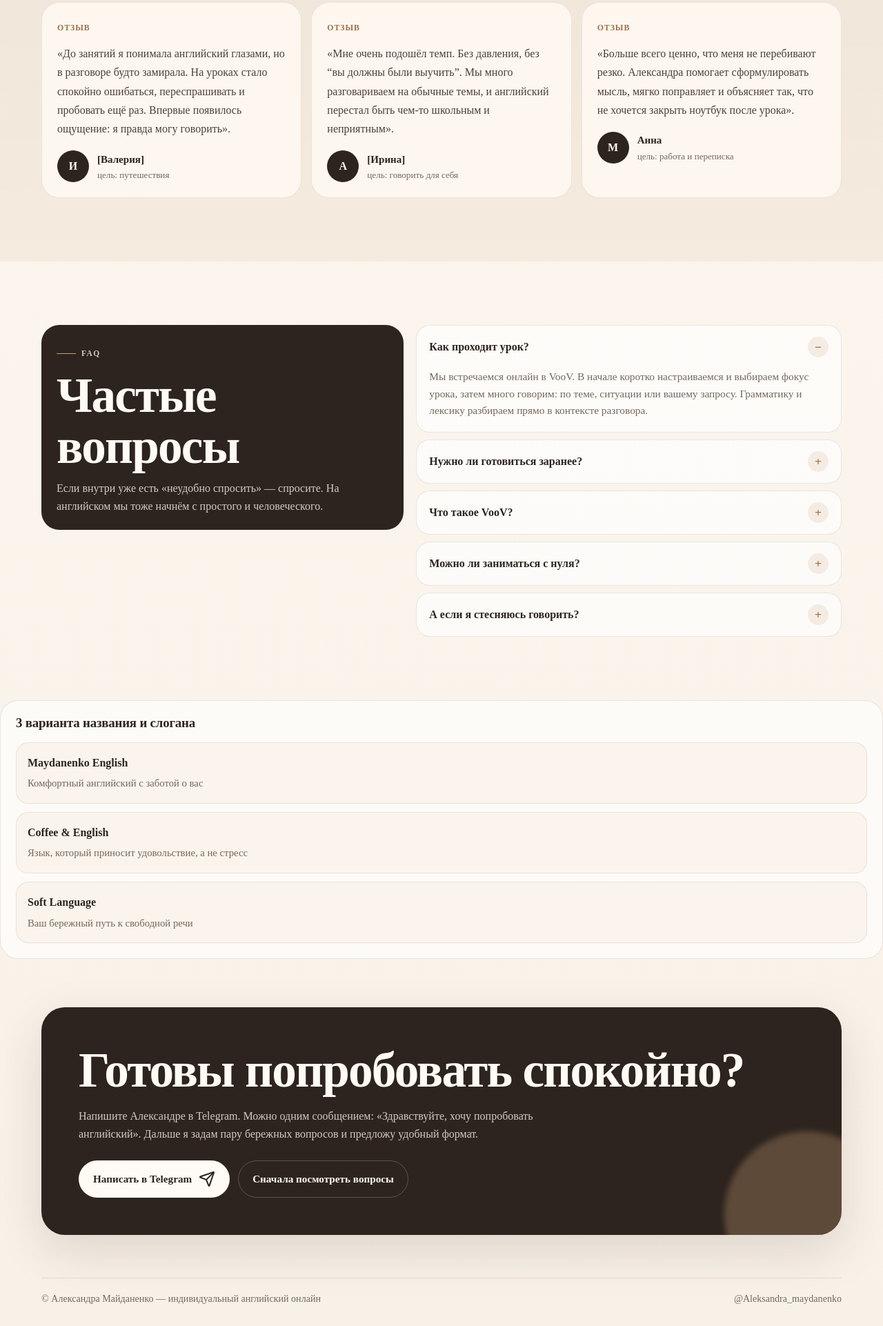
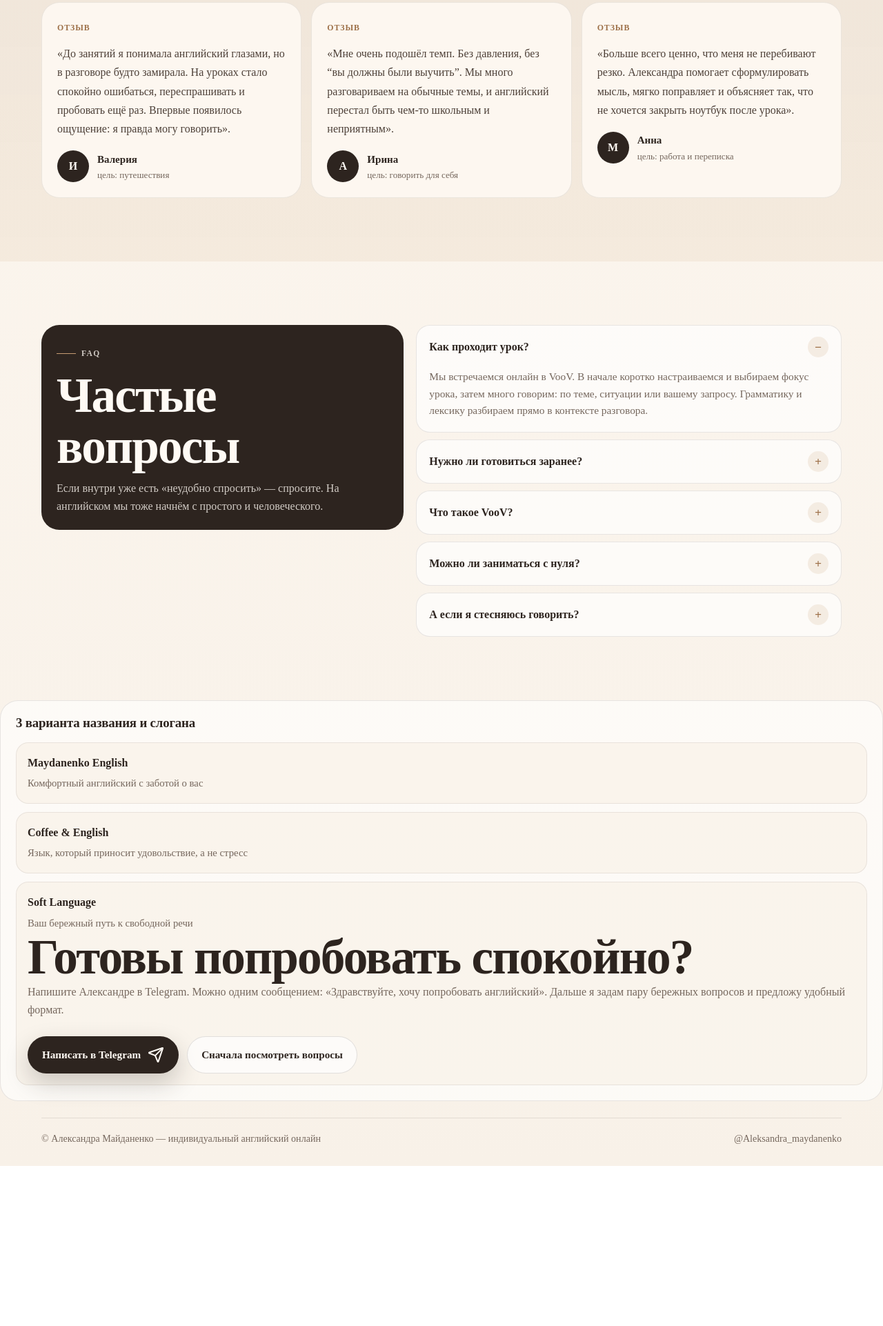
Before and after one commit to aleksandramaydanenko-pixel/maidanenko.github.io, a plain HTML site: page index.html in a window 1280 px wide. Shown: the part 4684-6606 px from the top of the page at 69% size. After the commit the page ends 6374 px from the top, so only its background shows below. Drawn offline with nearby package versions, Linux system fonts and the light colour scheme.

Commit message:
Update index.html

```diff
--- a/index.html
+++ b/index.html
@@ -1438,7 +1438,7 @@
             <div class="testimonial-meta">
               <div class="avatar">И</div>
               <div>
-                <strong >[Валерия]</strong>
+                <strong >Валерия</strong>
                 <span>цель: путешествия</span>
               </div>
             </div>
@@ -1452,7 +1452,7 @@
             <div class="testimonial-meta">
               <div class="avatar">А</div>
               <div>
-                <strong>[Ирина]</strong>
+                <strong>Ирина</strong>
                 <span>цель: говорить для себя</span>
               </div>
             </div>
@@ -1542,16 +1542,7 @@
               <div class="name-item">
                 <strong>Soft Language</strong>
                 <span>Ваш бережный путь к свободной речи</span>
-              </div>
-            </div>
-          </article>
-        </div>
-      </div>
-    </section>
-
-    <section class="final" id="contact">
-      <div class="container">
-        <div class="final-card reveal">
+
           <h2>Готовы попробовать спокойно?</h2>
           <p>
             Напишите Александре в Telegram. Можно одним сообщением: «Здравствуйте, хочу попробовать английский». Дальше я задам пару бережных вопросов и предложу удобный формат.
```
